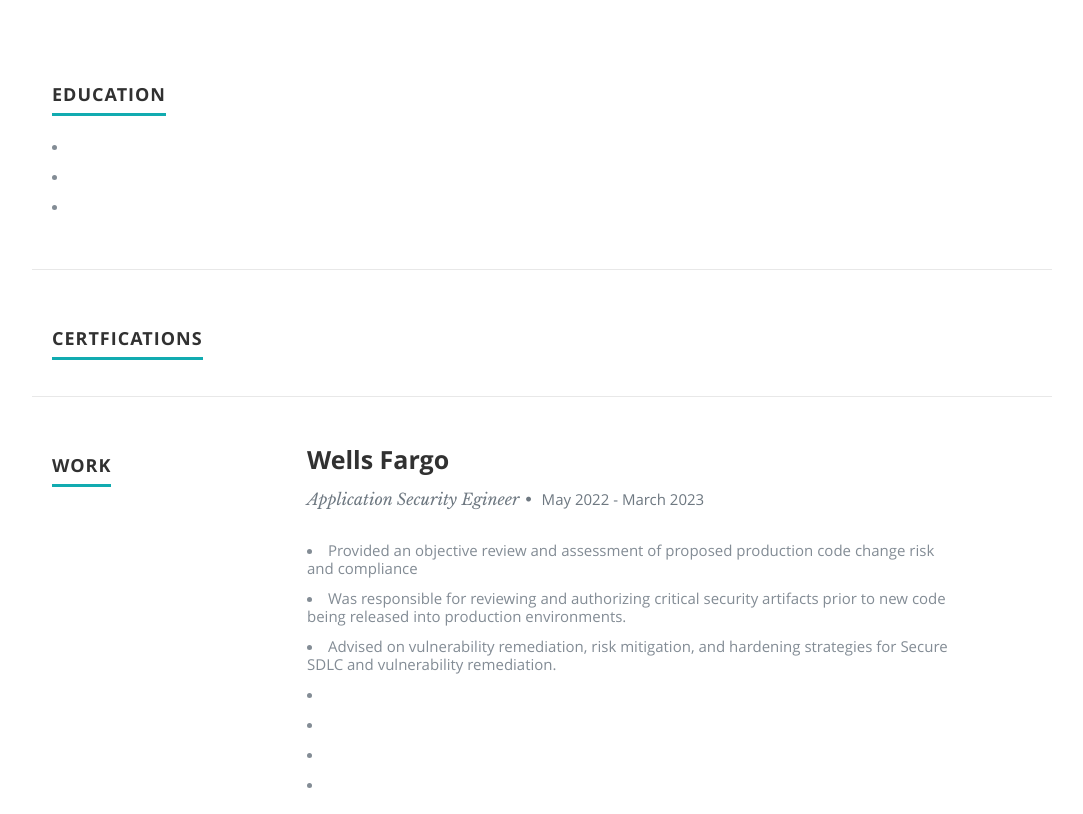
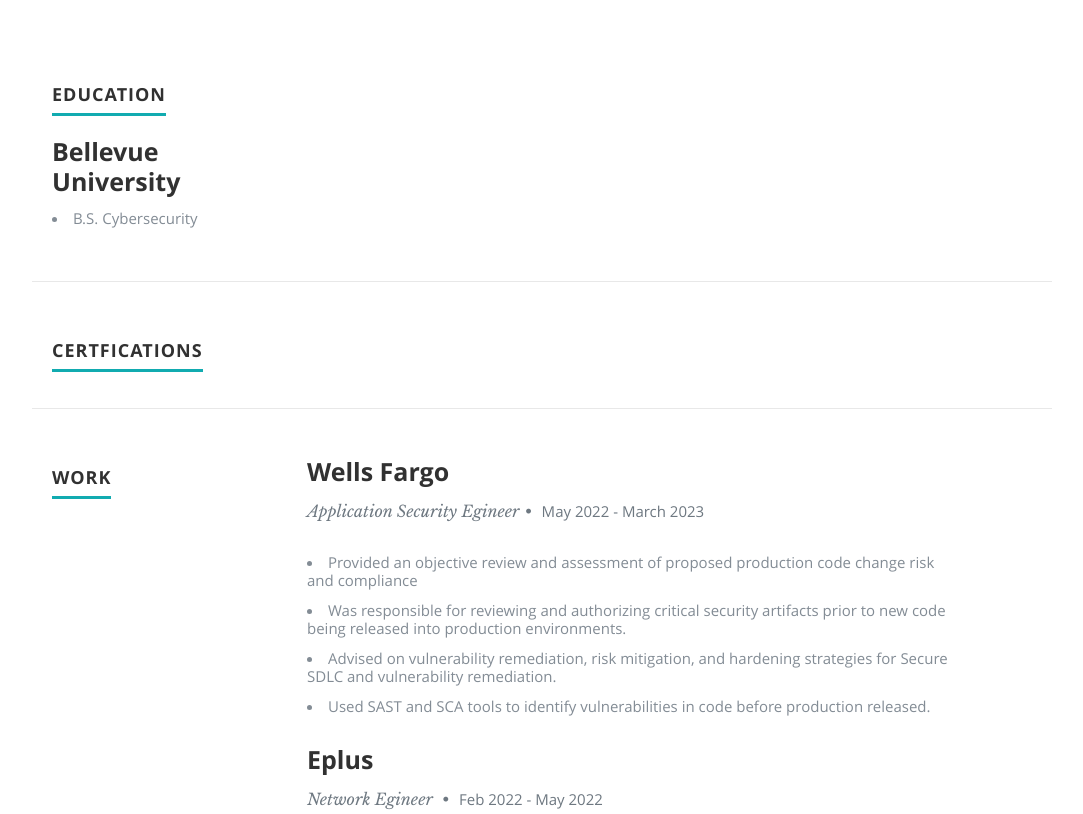
Before and after one commit to jpearce45/azure-resume, a plain HTML site: page frontend/index.html in a window 1280 px wide. Shown: the part 1200-2014 px from the top of the page, without its empty margins (98-1181 px from the left). Drawn offline with nearby package versions, Linux system fonts and the light colour scheme.

Commit message:
Added Education information to index.html

```diff
--- a/frontend/index.html
+++ b/frontend/index.html
@@ -118,9 +118,8 @@
             <h1><span>Education</span></h1>
 
             <p>
-            <li></li>
-            <li></li>
-            <li></li>
+            <h3>Bellevue University </h3>
+            <li>B.S. Cybersecurity</li>
             </p>
          </div>
 
@@ -234,10 +233,7 @@
                   <li>Provided an objective review and assessment of proposed production code change risk and compliance</li>
                   <li>Was responsible for reviewing and authorizing critical security artifacts prior to new code being released into production environments.</li>
                   <li>Advised on vulnerability remediation, risk mitigation, and hardening strategies for Secure SDLC and vulnerability remediation.</li>
-                  <li></li>
-                  <li></li>
-                  <li></li>
-                  <li></li>
+                  <li>Used SAST and SCA tools to identify vulnerabilities in code before production released.</li>
                   </p>
 
                </div>
@@ -272,7 +268,6 @@
                   <li>Supported, configured, and troubleshot a wide range of applications.</li>
                   <li>Trouble shot desktop computer systems including components and multiple platforms (e.g., Desktop Windows 8, Windows10 and Linux, etc.).</li>
                   <li>Worked with cross-functional teams on joint projects including new product development testing </li>
-                  <li></li>
                   </p>
 
                </div>
```
